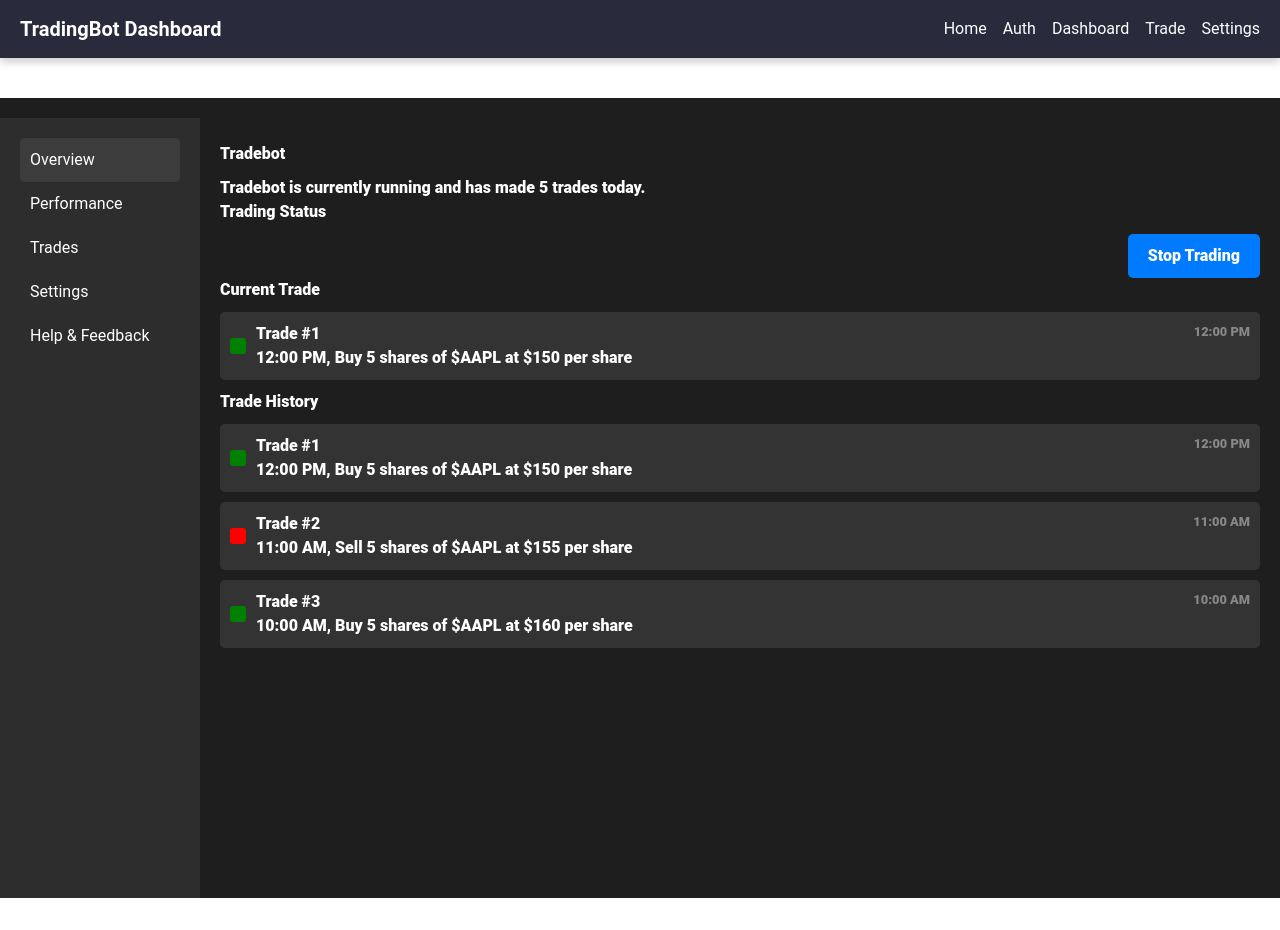
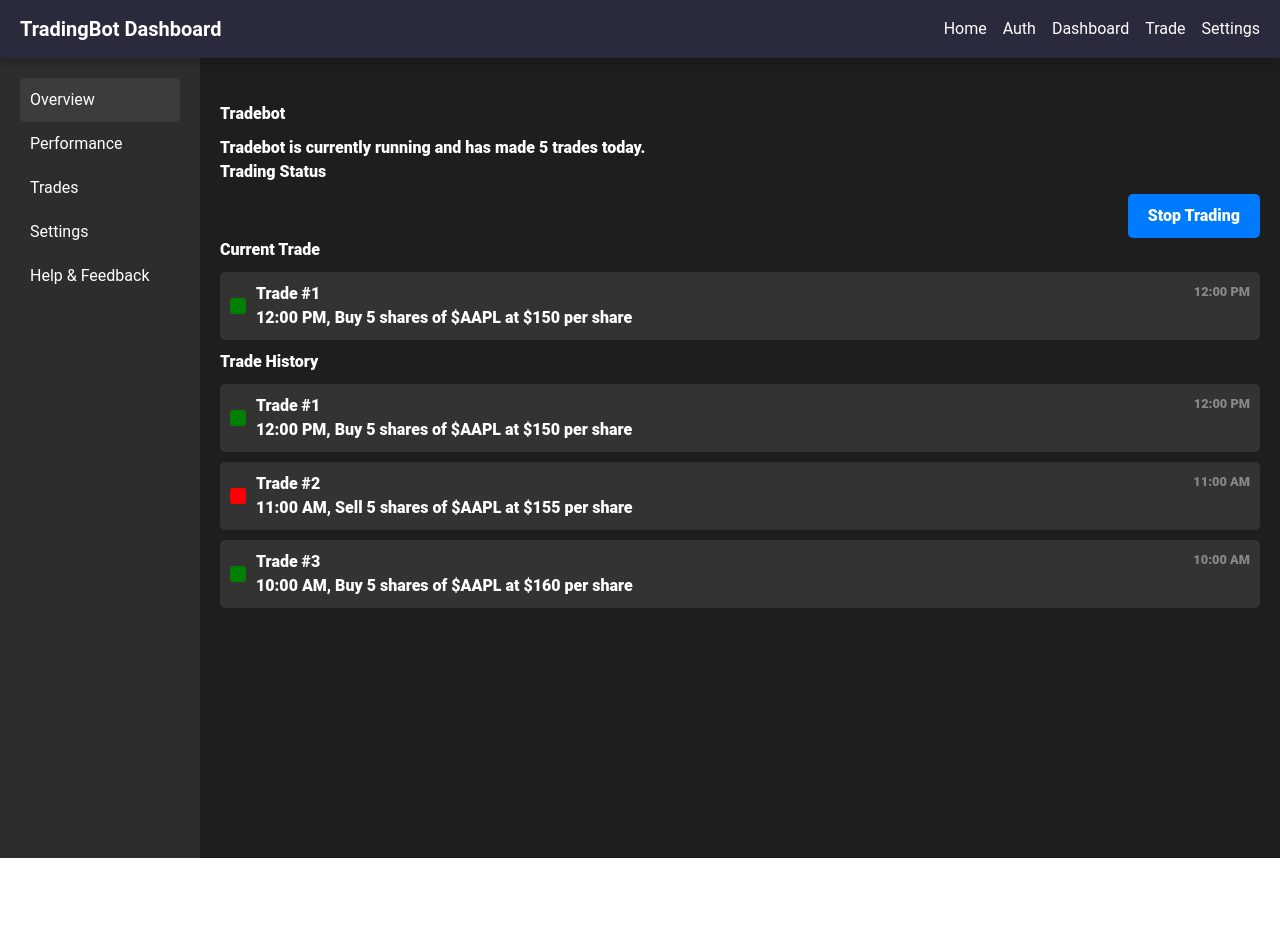
Before and after one commit to theolucky889/Trading-Bot, a Vue app in the folder algorithmic-trading-bot/: page /trade in a window 1280 px wide. After the commit the page ends 858 px from the top, so only its background shows below. Built offline with nearby package versions, Linux system fonts and the light colour scheme.

Commit message:
tuned navbar, dashboardview and tradeview had impact on the spacing

```diff
--- a/algorithmic-trading-bot/src/views/DashboardView.vue
+++ b/algorithmic-trading-bot/src/views/DashboardView.vue
@@ -20,8 +20,8 @@
     </aside>
 
     <!-- Main Content -->
-    <div class="flex-1 p-8 overflow-auto mb-6 mt-6">
-      <h1 class="text-4xl font-extrabold mb-8 mt-6">Trading Bot Dashboard</h1>
+    <div class="flex-1 p-8 overflow-auto">
+      <h1 class="text-4xl font-extrabold">Trading Bot Dashboard</h1>
 
       <!-- Current Balance Section -->
       <div class="bg-gray-900 p-6 rounded-xl shadow-md">
--- a/algorithmic-trading-bot/src/views/TradeView.vue
+++ b/algorithmic-trading-bot/src/views/TradeView.vue
@@ -1,6 +1,6 @@
 <template>
-  <div class="tradebot-container overflow-auto mb-8 mt-10">
-    <div class="left-sidebar mt-5">
+  <div class="tradebot-container">
+    <div class="left-sidebar">
       <ul>
         <li :class="{ active: activeTab === 'overview' }" @click="activeTab = 'overview'">
           Overview
```
